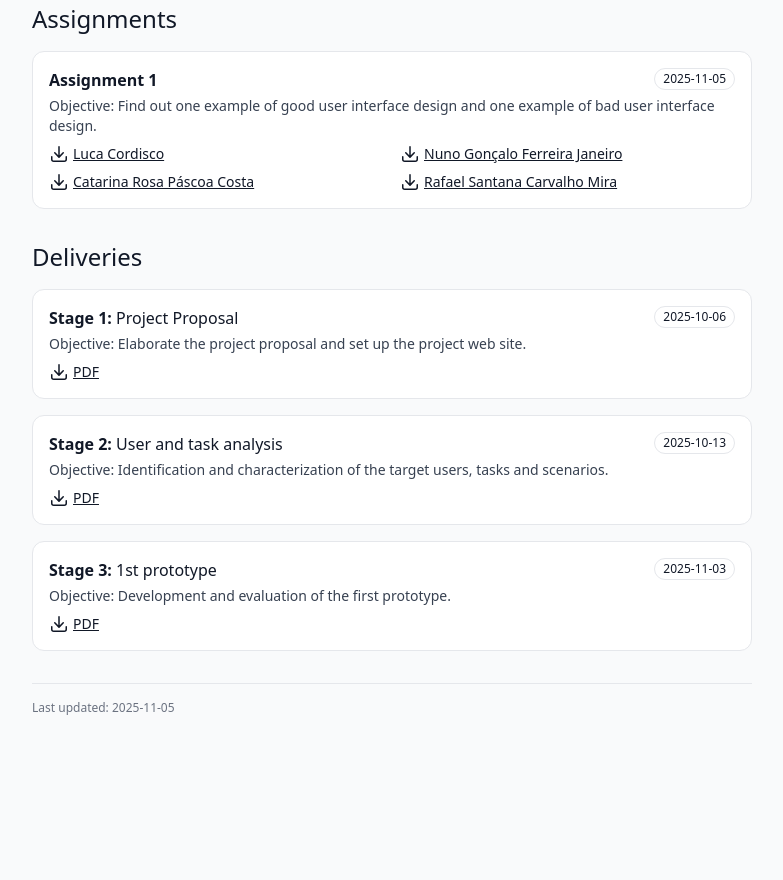
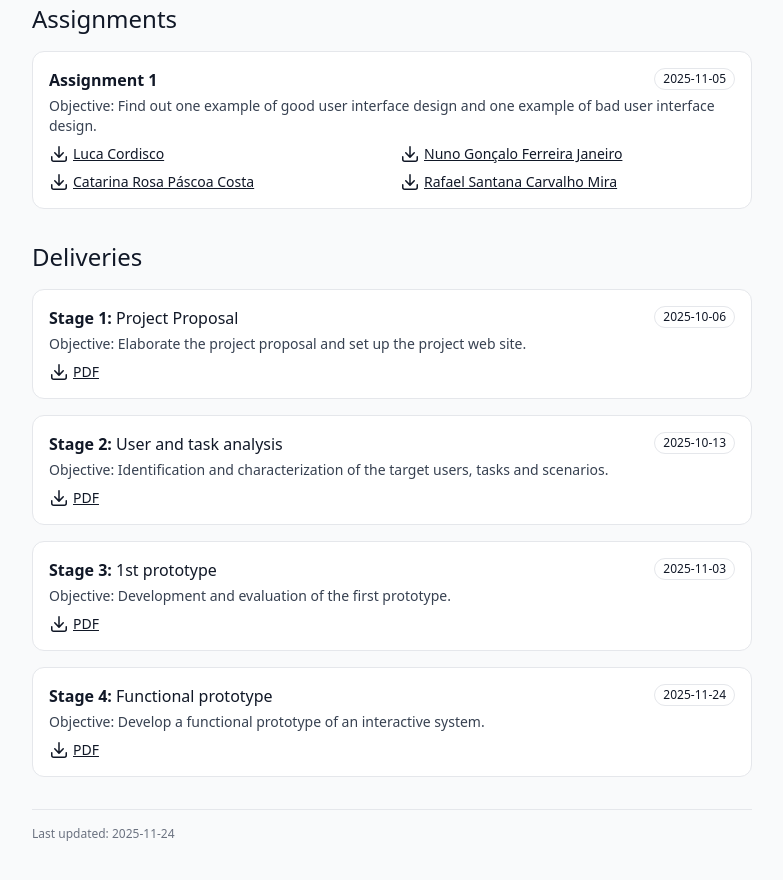
Before and after one commit to ipm-g7/ipm-g7.github.io, a plain HTML site: page index.html in a window 1280 px wide. Shown: the part 749-1629 px from the top of the page, without its empty margins (248-1031 px from the left). Before the commit the page ends 1513 px from the top, so only its background shows below. Drawn offline with nearby package versions, Linux system fonts and the light colour scheme.

Commit message:
Update index.html

```diff
--- a/index.html
+++ b/index.html
@@ -176,12 +176,28 @@
                 <a class="underline" href="deliveries/stage3.pdf">PDF</a>
               </div>
             </article>
+            <article class="rounded-xl border bg-white p-4">
+              <div class="flex items-start justify-between">
+                <h3 class="font-medium"><b>Stage 4:</b> Functional prototype</h3>
+                <span class="text-xs rounded-full border px-2 py-0.5">2025-11-24</span>
+              </div>
+              <p class="text-sm text-gray-700 mt-1">Objective: Develop a functional prototype of an interactive system.</p>
+              <div class="mt-2 flex gap-1 text-sm">
+                <svg xmlns="http://www.w3.org/2000/svg" viewBox="0 0 20 20" fill="currentColor" class="size-5">
+                  <path
+                    d="M10.75 2.75a.75.75 0 0 0-1.5 0v8.614L6.295 8.235a.75.75 0 1 0-1.09 1.03l4.25 4.5a.75.75 0 0 0 1.09 0l4.25-4.5a.75.75 0 0 0-1.09-1.03l-2.955 3.129V2.75Z" />
+                  <path
+                    d="M3.5 12.75a.75.75 0 0 0-1.5 0v2.5A2.75 2.75 0 0 0 4.75 18h10.5A2.75 2.75 0 0 0 18 15.25v-2.5a.75.75 0 0 0-1.5 0v2.5c0 .69-.56 1.25-1.25 1.25H4.75c-.69 0-1.25-.56-1.25-1.25v-2.5Z" />
+                </svg>
+                <a class="underline" href="deliveries/stage4.pdf">PDF</a>
+              </div>
+            </article>
           </div>
         </section>
       </main>
 
       <footer class="text-xs text-gray-500 border-t pt-4">
-        <p>Last updated: 2025-11-05</p>
+        <p>Last updated: 2025-11-24</p>
       </footer>
     </div>
 </body>
```
